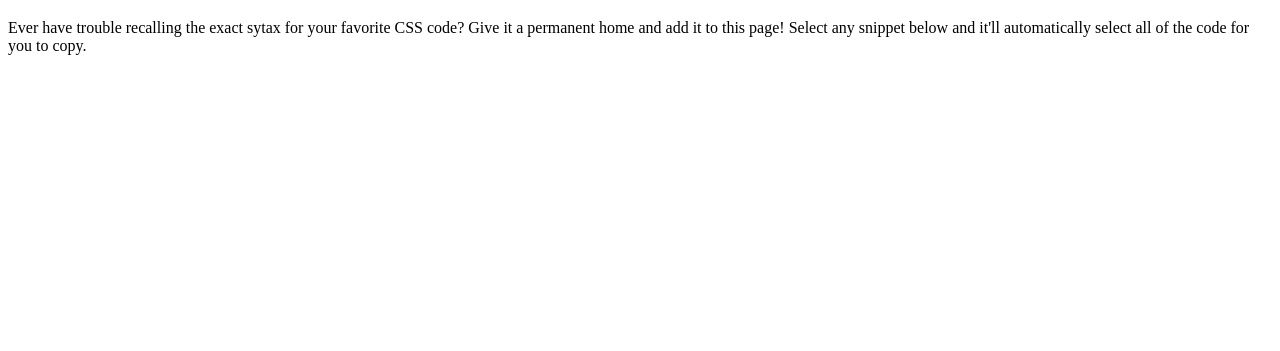
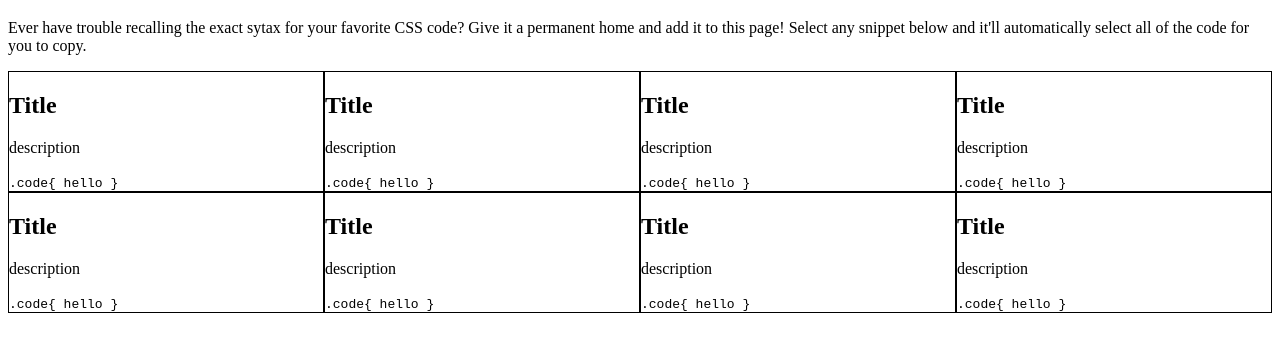
Before and after one commit to joshmatsumoto/CSS-Snippet-Cheatsheet, a plain HTML site: page index.html in a window 1280 px wide. Shown: the part 61-412 px from the top of the page. Drawn offline with Linux system fonts and the light colour scheme; files that its build step writes are made by us from their sources.

Commit message:
fixed link references to refer to the correct location added html for main contents

```diff
--- a/assets/style.css
+++ b/assets/style.css
@@ -0,0 +1,22 @@
+main {
+	display: flex;
+	flex-wrap: wrap;
+}
+
+section {
+	box-sizing: border-box;
+	flex-grow: 1;
+	border: 1px solid black;
+	width: 25%;
+}
+
+@media screen and (max-width: 991px) {
+	section {
+		width: 50%;
+	}
+}
+@media screen and (max-width: 768px) {
+	section {
+		width: 100%;
+	}
+}
--- a/index.html
+++ b/index.html
@@ -3,8 +3,8 @@
 	<head>
 		<meta charset="UTF-8" />
 		<meta name="viewport" content="width=device-width, initial-scale=1" />
-		<link rel="stylesheet" type="text/css" href=".assets/css/reset.css" />
-		<link rel="stylesheet" type="text/css" href=".assets/css/reset.css" />
+		<link rel="stylesheet" type="text/css" href="./assets/reset.css" />
+		<link rel="stylesheet" type="text/css" href="./assets/style.css" />
 		<title>CSS Snippets Cheat Sheet</title>
 	</head>
 
@@ -17,8 +17,47 @@
 				below and it'll automatically select all of the code for you to copy.
 			</p>
 		</header>
-		<section>
-			<article></article>
-		</section>
+		<main>
+			<section>
+				<h2>Title</h2>
+				<p>description</p>
+				<code> .code{ hello } </code>
+			</section>
+			<section>
+				<h2>Title</h2>
+				<p>description</p>
+				<code> .code{ hello } </code>
+			</section>
+			<section>
+				<h2>Title</h2>
+				<p>description</p>
+				<code> .code{ hello } </code>
+			</section>
+			<section>
+				<h2>Title</h2>
+				<p>description</p>
+				<code> .code{ hello } </code>
+			</section>
+			<section>
+				<h2>Title</h2>
+				<p>description</p>
+				<code> .code{ hello } </code>
+			</section>
+			<section>
+				<h2>Title</h2>
+				<p>description</p>
+				<code> .code{ hello } </code>
+			</section>
+			<section>
+				<h2>Title</h2>
+				<p>description</p>
+				<code> .code{ hello } </code>
+			</section>
+			<section>
+				<h2>Title</h2>
+				<p>description</p>
+				<code> .code{ hello } </code>
+			</section>
+		</main>
 	</body>
 </html>
```
